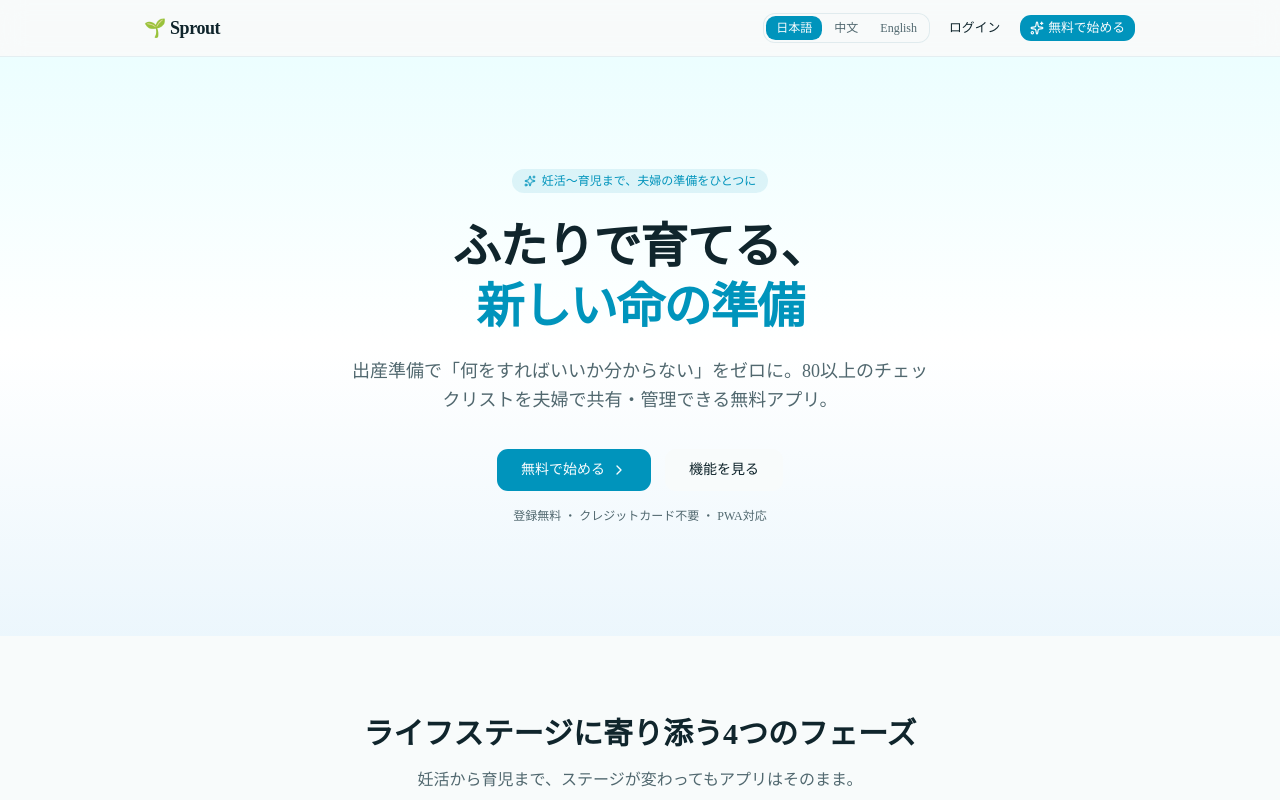
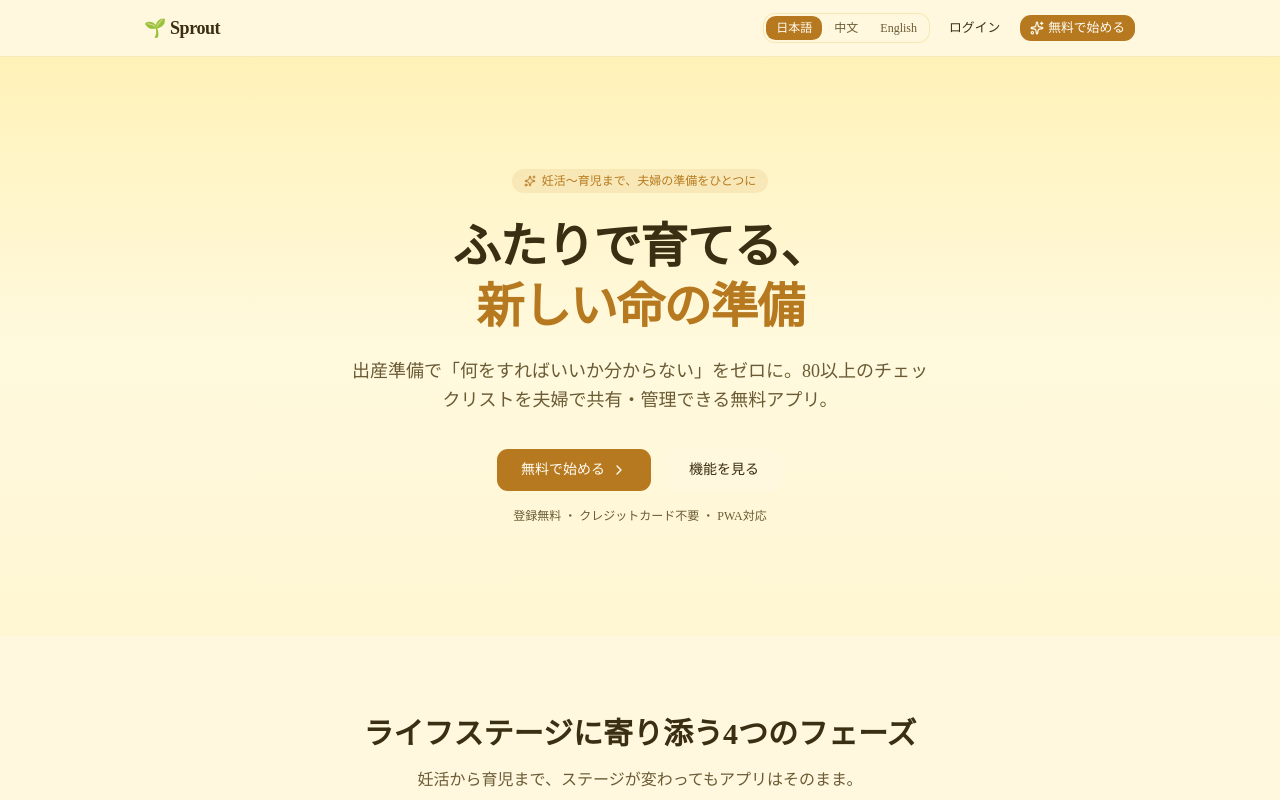
Before and after one commit to Toygaolingxiao/Sprout, a Next.js app: page / in a window 1280 px wide. Shown: the top 800 px of the page. Built offline with nearby package versions, Linux system fonts and the light colour scheme; no server answers; the database is empty.

Commit message:
release: v1.10.21

```diff
--- a/src/app/(auth)/layout.tsx
+++ b/src/app/(auth)/layout.tsx
@@ -7,7 +7,7 @@ export default async function AuthLayout({ children }: { children: React.ReactNo
   const tagline = serverT(locale, 'authLayout.tagline');
 
   return (
-    <div data-theme="aqua" className="relative flex min-h-screen items-center justify-center px-4" style={{ background: 'linear-gradient(to bottom, var(--theme-gradient-from), var(--theme-gradient-to))' }}>
+    <div data-theme="cream" className="relative flex min-h-screen items-center justify-center px-4" style={{ background: 'linear-gradient(to bottom, var(--theme-gradient-from), var(--theme-gradient-to))' }}>
       <div className="absolute inset-x-0 top-0 z-10">
         <div className="mx-auto flex h-14 w-full max-w-5xl items-center justify-end px-4">
           <LanguageSwitcher variant="compact" />
--- a/src/app/globals.css
+++ b/src/app/globals.css
@@ -253,6 +253,52 @@
   --theme-restore-text: #0284c7;
 }
 
+[data-theme="cream"] {
+  --background: #fff8df;
+  --foreground: #3a2f12;
+  --card: #fffdf4;
+  --card-foreground: #3a2f12;
+  --popover: #fffdf4;
+  --popover-foreground: #3a2f12;
+  --primary: #b7791f;
+  --primary-foreground: #fffdf4;
+  --secondary: #fff4cd;
+  --secondary-foreground: #4a3b16;
+  --muted: #fff6d5;
+  --muted-foreground: #6a5b34;
+  --accent: #ffefbc;
+  --accent-foreground: #4a3b16;
+  --destructive: oklch(0.577 0.245 27.325);
+  --border: #f0dd9a;
+  --input: #f0dd9a;
+  --ring: #c38a24;
+  --chart-1: #c38a24;
+  --chart-2: #9c6d1b;
+  --chart-3: #e3b23c;
+  --chart-4: #7f5a17;
+  --chart-5: #d89f2e;
+  --radius: 0.75rem;
+  --sidebar: #fff7d7;
+  --sidebar-foreground: #3a2f12;
+  --sidebar-primary: #b7791f;
+  --sidebar-primary-foreground: #fffdf4;
+  --sidebar-accent: #fff1c3;
+  --sidebar-accent-foreground: #4a3b16;
+  --sidebar-border: #f0dd9a;
+  --sidebar-ring: #c38a24;
+  --theme-gradient-from: #fff2b8;
+  --theme-gradient-via: #fff9de;
+  --theme-gradient-to: #fff4c680;
+  --theme-completed-bg: #fff7d240;
+  --theme-completed-border: #f0dd9a90;
+  --theme-tip-bg: #fff6d470;
+  --theme-tip-border: #eed38a;
+  --theme-tip-title: #7a5512;
+  --theme-tip-text: #8d6519cc;
+  --theme-restore-bg: #fff7dd;
+  --theme-restore-text: #b7791f;
+}
+
 .dark {
   --background: oklch(0.145 0 0);
   --foreground: oklch(0.985 0 0);
--- a/src/app/invite/[token]/invite-client.tsx
+++ b/src/app/invite/[token]/invite-client.tsx
@@ -32,7 +32,7 @@ export function InviteClient({ token, isAuthenticated }: InviteClientProps) {
   }
 
   return (
-    <div data-theme="aqua" className="flex min-h-screen items-center justify-center px-4">
+    <div data-theme="cream" className="flex min-h-screen items-center justify-center px-4">
       <Card className="w-full max-w-md">
         <CardHeader className="text-center">
           <div className="text-4xl mb-2">🌱</div>
--- a/src/app/privacy/page.tsx
+++ b/src/app/privacy/page.tsx
@@ -19,7 +19,7 @@ export default async function PrivacyPage() {
   const loginLabel = serverT(locale, 'auth.login');
 
   return (
-    <div data-theme="aqua" className="min-h-screen bg-background">
+    <div data-theme="cream" className="min-h-screen bg-background">
       <div className="mx-auto max-w-2xl px-4 py-12">
         <nav className="mb-6 flex items-center justify-end gap-2 text-sm">
           <Link
--- a/src/app/terms/page.tsx
+++ b/src/app/terms/page.tsx
@@ -19,7 +19,7 @@ export default async function TermsPage() {
   const loginLabel = serverT(locale, 'auth.login');
 
   return (
-    <div data-theme="aqua" className="min-h-screen bg-background">
+    <div data-theme="cream" className="min-h-screen bg-background">
       <div className="mx-auto max-w-2xl px-4 py-12">
         <nav className="mb-6 flex items-center justify-end gap-2 text-sm">
           <Link
--- a/src/components/landing/landing-page.tsx
+++ b/src/components/landing/landing-page.tsx
@@ -103,7 +103,7 @@ export function LandingPage() {
   const hasPublishedVoices = publicFeedback.length > 0;
 
   return (
-    <div data-theme="aqua" className="flex flex-col min-h-screen bg-background text-foreground">
+    <div data-theme="cream" className="flex flex-col min-h-screen bg-background text-foreground">
       {/* ── Header ── */}
       <header className="sticky top-0 z-50 backdrop-blur-md bg-background/80 border-b border-border/50">
         <nav className="mx-auto max-w-5xl flex min-h-14 items-center justify-between px-4 py-2" aria-label={t('lp.mainNav')}>
--- a/src/data/release-notes.ts
+++ b/src/data/release-notes.ts
@@ -1,6 +1,13 @@
-export const APP_VERSION = '1.10.20';
+export const APP_VERSION = '1.10.21';
 
 export const RELEASE_NOTES: { version: string; date: string; items: string[] }[] = [
+  {
+    version: '1.10.21',
+    date: '2026-05-05',
+    items: [
+      'public-cream-theme,replace-aqua-on-public-pages,cream-yellow-fff2b8',
+    ],
+  },
   {
     version: '1.10.20',
     date: '2026-05-05',
```
Also changed, not shown: 1 other file (tests, documents, lock files or other folders).
